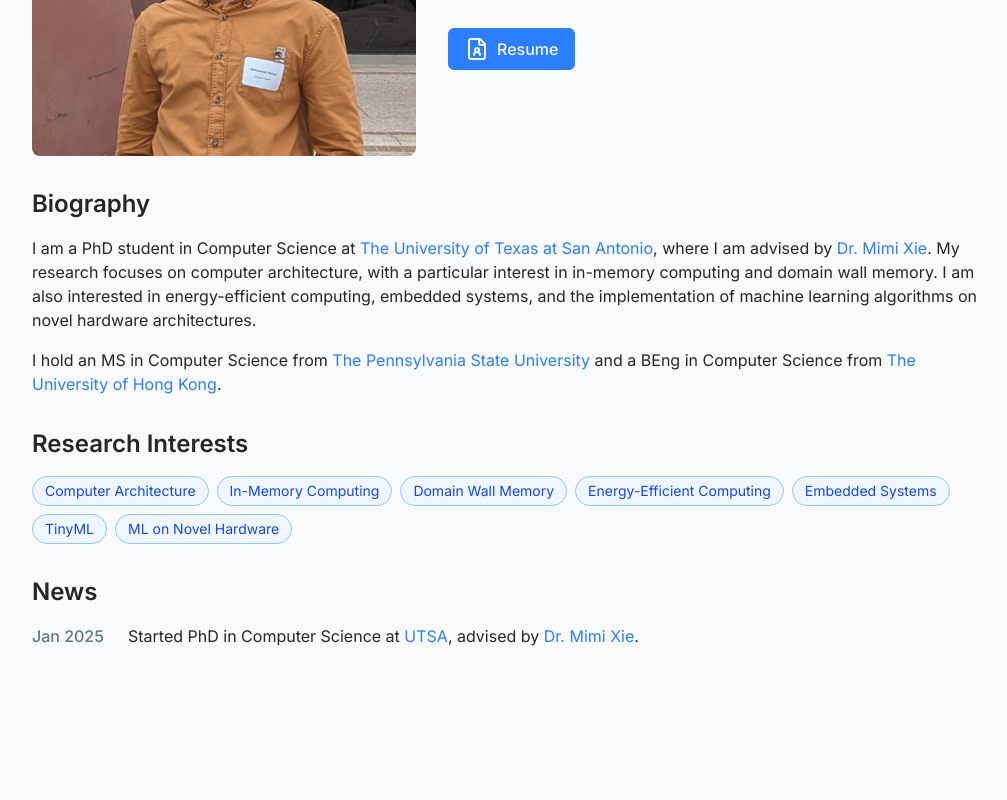
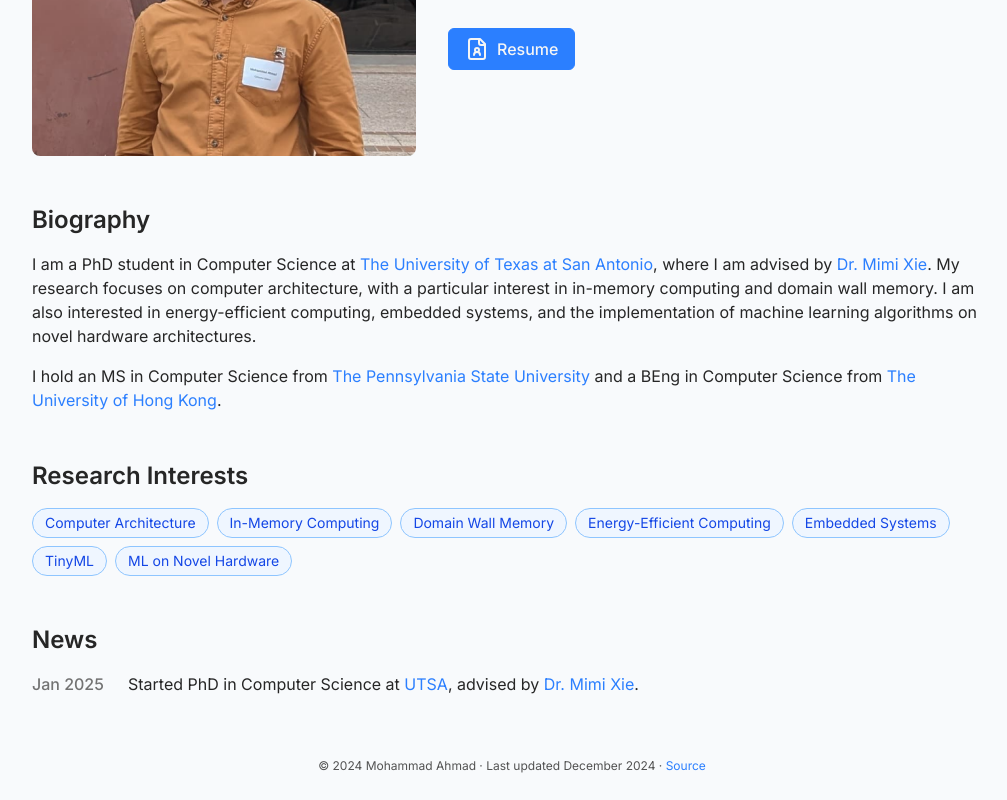
Before and after one commit to mahmad97/mahmad97.github.io, a React (Vite) app: page / in a window 1280 px wide. Shown: the part 325-1125 px from the top of the page, without its empty margins (128-1135 px from the left). Before the commit the page ends 1037 px from the top, so only its background shows below. Built offline with nearby package versions, Linux system fonts and the light colour scheme.

Commit message:
add footer + improve layout

```diff
--- a/src/App.tsx
+++ b/src/App.tsx
@@ -2,6 +2,7 @@ import type { ReactElement } from 'react';
 
 import { Routes, Route } from 'react-router';
 
+import Footer from '@/components/layout/Footer';
 import Header from '@/components/layout/Header';
 import Home from '@/pages/Home';
 import About from '@/pages/About';
@@ -13,8 +14,9 @@ import './App.css';
 
 const App = (): ReactElement => {
 	return (
-		<div className='min-w-xs min-h-screen'>
+		<div className='min-w-xs min-h-screen flex flex-col'>
 			<Header />
+			<main className='flex-grow'>
 				<Routes>
 					<Route path='/' element={<Home />} />
 					<Route path='/about' element={<About />} />
@@ -22,6 +24,8 @@ const App = (): ReactElement => {
 					{/* <Route path='/blog/:slug' element={<BlogPost />} />
 					<Route path='*' element={<NotFound />} /> */}
 				</Routes>
+			</main>
+			<Footer />
 		</div>
 	);
 };
--- /dev/null
+++ b/src/components/layout/Footer.tsx
@@ -0,0 +1,17 @@
+import type { ReactElement } from 'react';
+
+import { SmallLinkText, SmallText } from '@/components/typography';
+
+const Footer = (): ReactElement => (
+	<footer className='py-6 text-center'>
+		<SmallText>
+			© {new Date().getFullYear()} Mohammad Ahmad · Last updated{' '}
+			{new Date().toLocaleString('default', { month: 'long', year: 'numeric' })} ·{' '}
+			<SmallLinkText href='https://github.com/mahmad97/mahmad97.github.io'>
+				Source
+			</SmallLinkText>
+		</SmallText>
+	</footer>
+);
+
+export default Footer;
--- a/src/components/layout/PageContainer.tsx
+++ b/src/components/layout/PageContainer.tsx
@@ -12,7 +12,7 @@ const PageContainer = ({
 	heading,
 }: PageContainerProps): ReactElement => {
 	return (
-		<div className='max-w-5xl mx-auto p-4 md:p-8 flex flex-col'>
+		<div className='max-w-5xl mx-auto p-4 md:p-8 flex flex-col gap-8 md:gap-12'>
 			{heading && <Heading className='mb-4'>{heading}</Heading>}
 			{children}
 		</div>
--- a/src/pages/Home/BiographySection.tsx
+++ b/src/pages/Home/BiographySection.tsx
@@ -3,7 +3,7 @@ import type { ReactElement } from 'react';
 import { BaseText, InlineLink, Subheading } from '@/components/typography';
 
 const BiographySection = (): ReactElement => (
-	<div className='mb-8'>
+	<div>
 		<Subheading className='mb-4'>Biography</Subheading>
 		<BaseText className='mb-4'>
 			I am a PhD student in Computer Science at{' '}
--- a/src/pages/Home/NewsSection.tsx
+++ b/src/pages/Home/NewsSection.tsx
@@ -21,12 +21,12 @@ const newsItems: NewsItem[] = [
 ];
 
 const NewsSection = (): ReactElement => (
-	<div className='mb-8'>
+	<div>
 		<Subheading className='mb-4'>News</Subheading>
 		<ul className='space-y-3'>
 			{newsItems.map((item) => (
 				<li key={item.date} className='flex gap-4'>
-					<span className='text-base font-medium text-slate-500 dark:text-slate-400 shrink-0 w-20'>
+					<span className='text-base font-medium text-neutral-500 dark:text-neutral-400 shrink-0 w-20'>
 						{item.date}
 					</span>
 					<BaseText>{item.text}</BaseText>
--- a/src/pages/Home/ProfileSection.tsx
+++ b/src/pages/Home/ProfileSection.tsx
@@ -11,7 +11,7 @@ import IconButton from '@/components/ui/IconButton';
 import { Heading, XlText } from '@/components/typography';
 
 const ProfileSection = (): ReactElement => (
-	<div className='flex flex-col md:flex-row gap-6 md:gap-8 mb-8'>
+	<div className='flex flex-col md:flex-row gap-6 md:gap-8'>
 		<img
 			src={profileImg}
 			alt='Profile picture'
--- a/src/pages/Home/ResearchInterestsSection.tsx
+++ b/src/pages/Home/ResearchInterestsSection.tsx
@@ -13,7 +13,7 @@ const researchInterests = [
 ];
 
 const ResearchInterestsSection = (): ReactElement => (
-	<div className='mb-8'>
+	<div>
 		<Subheading className='mb-4'>Research Interests</Subheading>
 		<div className='flex flex-wrap gap-2'>
 			{researchInterests.map((interest) => (
```
Lines whose indentation alone changed are shown as unchanged.
